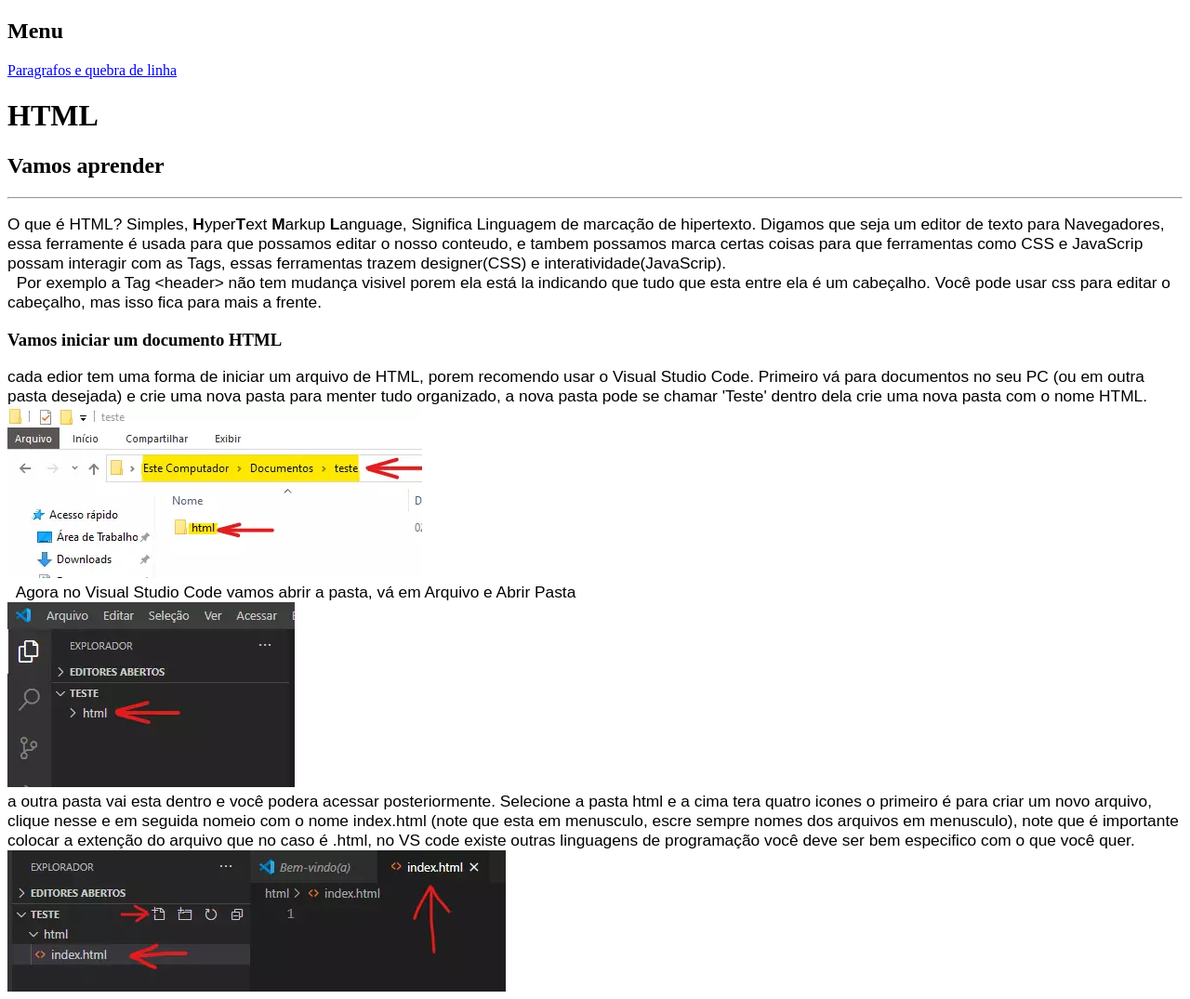
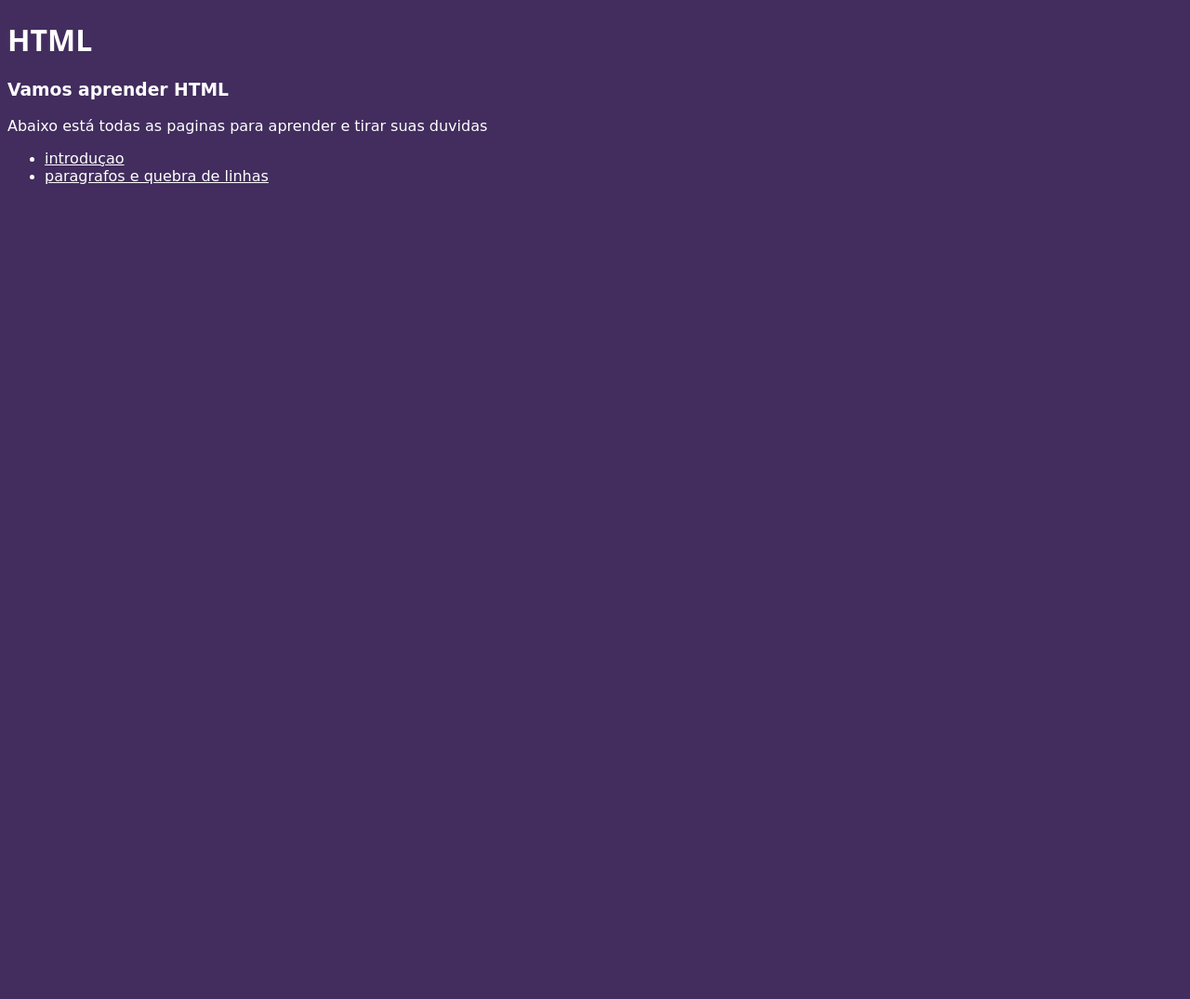
Before and after one commit to klebermmaia/MeusTestes, a plain HTML site: page HTML e CSS/Exercicios/ex002/index.html in a window 1280 px wide. Shown: the top 1075 px of the page at 93% size. After the commit the page ends 800 px from the top, so only its background shows below. Drawn offline with Linux system fonts and the light colour scheme.

Commit message:
Atualização
fiz um novo index, um que possa direcionar para outras paginas

```diff
--- /dev/null
+++ b/HTML e CSS/Exercicios/ex002/css/estilo.css
@@ -0,0 +1,20 @@
+@charset "UTF-8";
+
+h1{
+    font-family: 'Segoe UI';
+    color: rgb(255, 255, 255);
+}
+h3{
+    font-family: cursive;
+}
+p{
+    font-family: cursive;
+}
+a{
+    font-family: cursive;
+    color: rgb(255, 255, 255);
+}
+body{
+    background-color: rgba(53, 30, 83, 0.932);
+    color: rgb(255, 255, 255);
+}
--- a/HTML e CSS/Exercicios/ex002/index.html
+++ b/HTML e CSS/Exercicios/ex002/index.html
@@ -3,53 +3,24 @@
 <head>
     <meta charset="UTF-8">
     <meta name="viewport" content="width=device-width, initial-scale=1.0">
-    <title>Paragrafos</title>
+    <title>HTML</title>
+    <link rel="stylesheet" href="css/estilo.css">
 
-    <style>
-        p{
-            font-size: 13pt;
-            font-family: sans-serif;
-        }
-    </style>
 </head>
 <body>
+    <header>
+        <h1>HTML</h1>
+    <h3>Vamos aprender HTML</h3>
+    <p>Abaixo está todas as paginas para aprender e tirar suas duvidas</p>
+    </header>
     <div>
-        <header>
-            <h2>Menu</h2>
-            <a href="paragrafos_quebra_de_linha.html">Paragrafos e quebra de linha</a>
-        </header>
+        <nav>
+            <ul>
+                <li><a href="introduçao.html">introduçao</a></li>
+                <li><a href="paragrafos_quebra_de_linha.html">paragrafos e quebra de linhas</a></li>
+            </ul>
+        </nav>
+
     </div>
-    <h1>HTML</h1>
-    <h2>Vamos aprender</h2>
-    <hr>
-    <p>O que é HTML? Simples, <b>H</b>yper<b>T</b>ext <b>M</b>arkup <b>L</b>anguage, Significa Linguagem de marcação de hipertexto. Digamos que seja um editor de texto para Navegadores, essa ferramente é usada para que possamos editar o nosso conteudo, e tambem possamos marca certas coisas para que ferramentas como CSS e JavaScrip possam interagir com as Tags, essas ferramentas trazem designer(CSS) e interatividade(JavaScrip). <br>
-    &nbsp; Por exemplo a Tag &lt;header&gt; não tem mudança visivel porem ela está la indicando que tudo que esta entre ela é um cabeçalho. Você pode usar css para editar o cabeçalho, mas isso fica para mais a frente.
-    </p>
-    <h3>Vamos iniciar um documento HTML </h3>
-    <p>cada edior tem uma forma de iniciar um arquivo de HTML, porem recomendo usar o Visual Studio Code. Primeiro vá para documentos no seu PC (ou em outra pasta desejada) e crie uma nova pasta para menter tudo organizado, a nova pasta pode se chamar 'Teste' dentro dela crie uma nova pasta com o nome HTML. <br><img src="img/print_1.webp"> <br>
-    &nbsp; Agora no Visual Studio Code vamos abrir a pasta, vá em Arquivo e Abrir Pasta <br><img src="img/print_2.webp"><br> a outra pasta vai esta dentro e você podera acessar posteriormente. Selecione a pasta html e a cima tera quatro icones o primeiro é para criar um novo arquivo, clique nesse e em seguida nomeio com o nome index.html (note que esta em menusculo, escre sempre nomes dos arquivos em menusculo), note que é importante colocar a extenção do arquivo que no caso é .html, no VS code existe outras linguagens de programação você deve ser bem especifico com o que você quer. <img src="img/print_3.webp">
-    </p>
-    <p>
-        Vai se abrir a pagina em branco, digite nela ! e aberte enter ou clica na opçõe que aparece ao digitar a exclamação ou você pode digitar html:5, ira aparecer o seguinte: <br>
-        <img src="img/print_4.webp">
-        <br>
-        *Na primeira linha vemos: &lt;!DOCTYPE html> que declara que é um documento tipo HTML. <br>
-        *Segunda linha: &lt;html lang="en"> diz ao navegador que seu site qual o idioma, vem em ingles mas pode mudar colocando entra as "pt-br". <br>
-        *Terceira linha: &lt;head> aqui temos a cabeça, note que existe outra na linha sete, é a mesma Tag porem esse é o fechamento. algumas Tags possuem fechamento e outras não, a maioria possui o fechamento, mas não se preocupe em saber porque tem ou não tem, isso é uma questao muito além do que estamos vendo aqui. &lt;head> é onde se faz algumas definições do site e onde podemos colocar link para puxar o css e o JavaScrip, vamos ver mais a frente. <br>
-        *Quarta linha: &lt;meta charset="UTF-8"> aqui você não mexe. Essa é uma configuração para nosso alfabeto, que contem acentuação. <br>
-        *Quinta linha: &lt;meta name="viewport" content="width=device-width, initial-scale=1.0"> é uma predefinição da sua pagina, não se muda. <br>
-        *Sexta linha: <title>Title</title> simples é apenas um titulo onde você pode ver nos indicadores de aba dos navegadores, coloque um titulo do seu desejo. <br>
-        &nbsp; Agora vamos ver o &lt;body> onde vai tudo que você quer que o usuário veja como texto, imagem, video e etc. <br>
-        <img src="img/print_5.webp">
-    </p>
-    <h3><b>&lt;body&gt;</b></h3>
-    <p>
-        &nbsp;No body que esta na linha oito temos a liberdade de escrever qual quer coisa, mas reza a lenda que quem nunca iniciar seu primeiro programa com o famoso <b>Hello world!</b> nunca aprendera a programar a linguagem que esta praticando... Bom é so uma lenda mas eu mesmo não me arisquei, quer dizer não mais, no passado não fiz e so vim aprender depois de alguns anos depois e dessa vez eu fiz tudo certinhoi. <br>
-        &nbsp; você pode só escrever Hello world ou pode incrementar com um &lt;h1&gt;&lt;/h1&gt;, digite entre ele o Ola mundo (pode ser um portugues mesmo&#x1F60A), o h1 é usado para titulos, 1 é o maior e vai ate 6 que é o menor. faça testes para ver a diferença. <br>
-        <img src="img/print_6.webp">
-    </p>
-
-<br>
-<br>
-<br>
+</body>
 </html>
```
Also changed, not shown: HTML e CSS/Exercicios/ex002/introduçao.html (added, +63 -0 lines), HTML e CSS/Exercicios/ex002/paragrafos_quebra_de_linha.html (+1 -1 lines).
